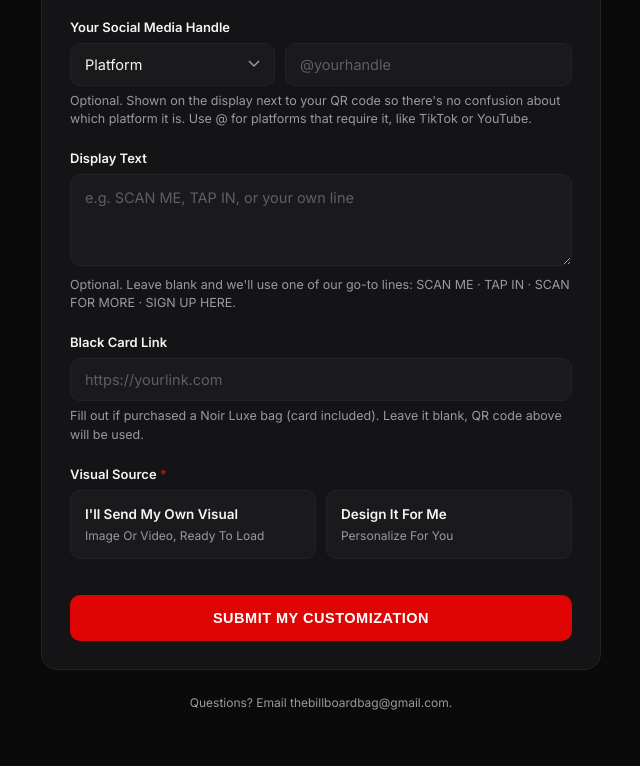
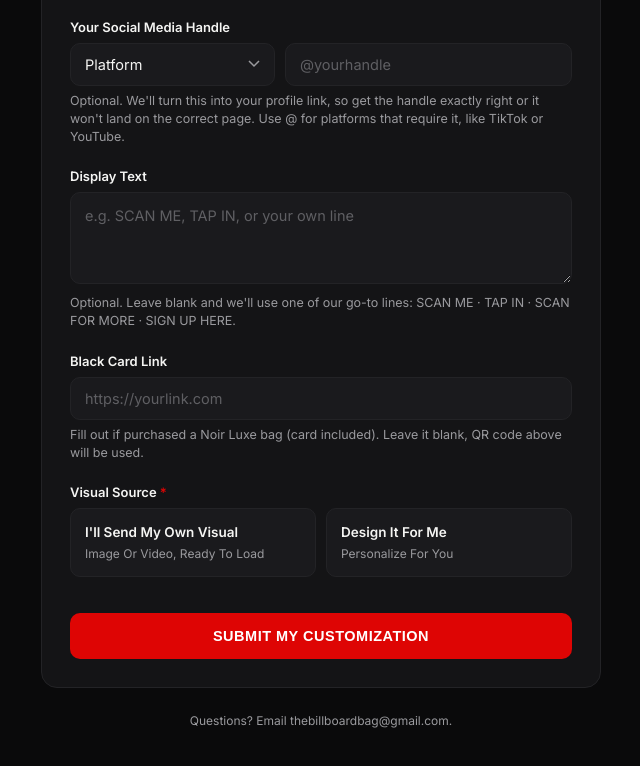
Before and after one commit to thebillboardbag-ai/billboard-bag-intake, a plain HTML site: page index.html in a window 1280 px wide. Shown: the part 860-1626 px from the top of the page, without its empty margins (319-959 px from the left). Drawn offline with Linux system fonts and the light colour scheme.

Commit message:
Clarify handle field builds the actual profile link
Co-Authored-By: Claude Sonnet 5 <noreply@anthropic.com>
Claude-Session: https://claude.ai/code/session_01278PZfYYdcHqNSjsF3KeVU

```diff
--- a/index.html
+++ b/index.html
@@ -492,7 +492,7 @@
           </select>
           <input type="text" id="handle" name="Social Media Handle" placeholder="@yourhandle">
         </div>
-        <p class="hint">Optional. Shown on the display next to your QR code so there's no confusion about which platform it is. Use @ for platforms that require it, like TikTok or YouTube.</p>
+        <p class="hint">Optional. We'll turn this into your profile link, so get the handle exactly right or it won't land on the correct page. Use @ for platforms that require it, like TikTok or YouTube.</p>
         <p class="hint" id="handle-preview" hidden></p>
         <p class="field-error" id="handle-error" hidden>Add the @ before your handle, e.g. @daedreams.</p>
         <input type="hidden" id="social-full-link" name="Social Media Full Link" value="">
```
